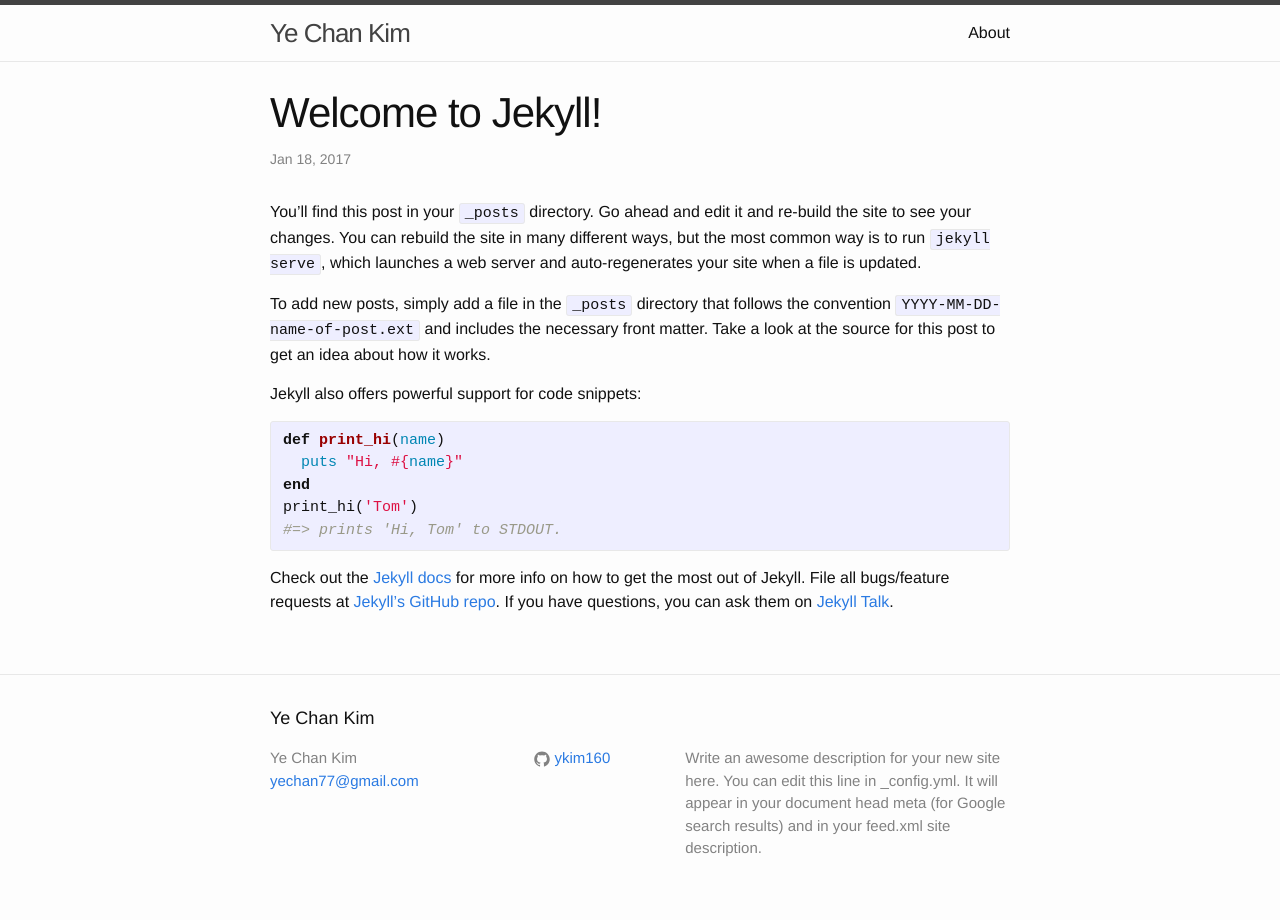
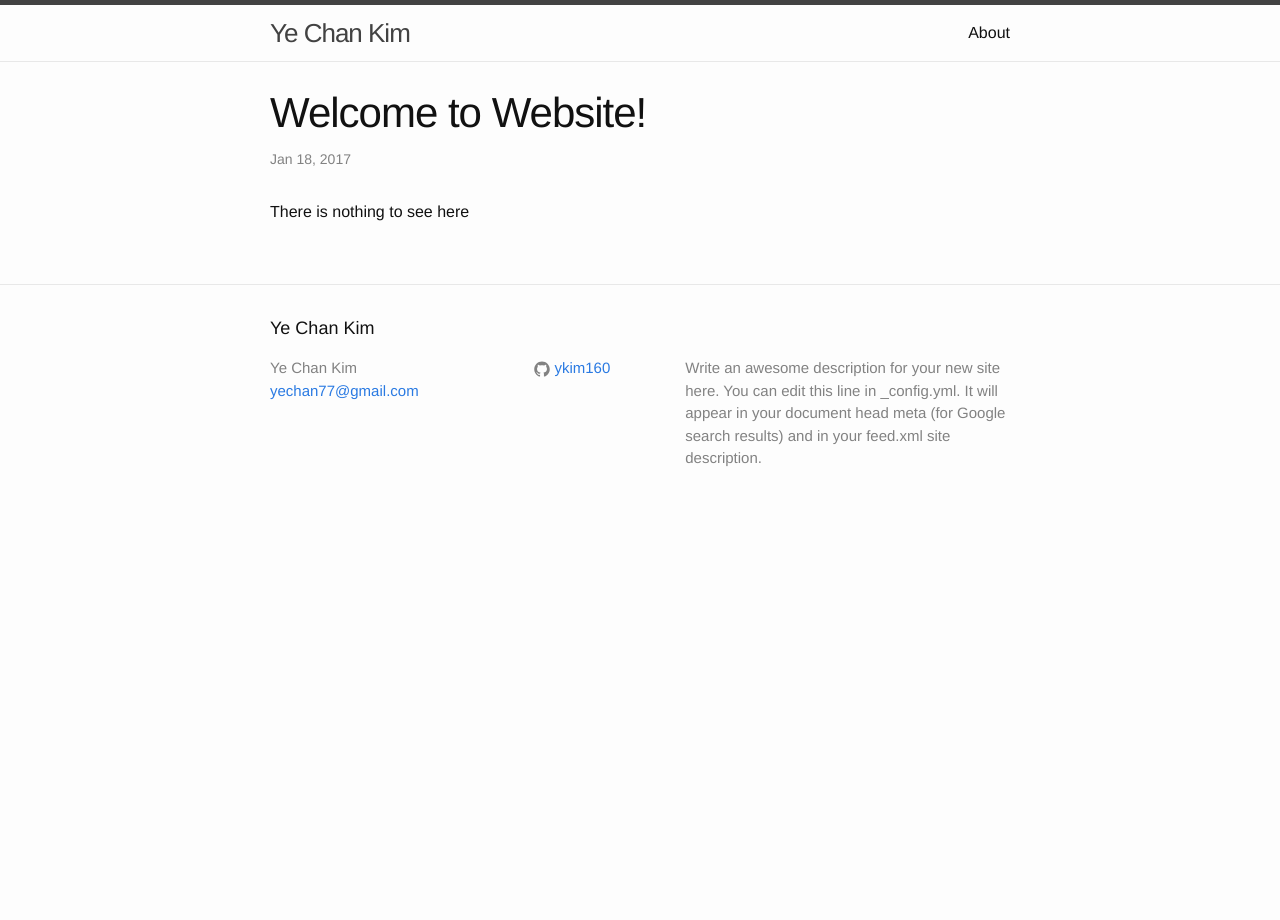
Before and after one commit to ykim160/test, a Jekyll site: the page built from _posts/2017-01-18-welcome-to-jekyll.markdown, in a window 1280 px wide. Built offline with Jekyll 4.4.1, drawn with Linux system fonts in a browser that asks for light colours.

Commit message:
Update 2017-01-18-welcome-to-jekyll.markdown

```diff
--- a/_posts/2017-01-18-welcome-to-jekyll.markdown
+++ b/_posts/2017-01-18-welcome-to-jekyll.markdown
@@ -1,25 +1,6 @@
 ---
 layout: post
-title:  "Welcome to Jekyll!"
+title:  "Welcome to Website!"
 date:   2017-01-18 02:03:44 -0500
-categories: jekyll update
 ---
-You’ll find this post in your `_posts` directory. Go ahead and edit it and re-build the site to see your changes. You can rebuild the site in many different ways, but the most common way is to run `jekyll serve`, which launches a web server and auto-regenerates your site when a file is updated.
-
-To add new posts, simply add a file in the `_posts` directory that follows the convention `YYYY-MM-DD-name-of-post.ext` and includes the necessary front matter. Take a look at the source for this post to get an idea about how it works.
-
-Jekyll also offers powerful support for code snippets:
-
-{% highlight ruby %}
-def print_hi(name)
-  puts "Hi, #{name}"
-end
-print_hi('Tom')
-#=> prints 'Hi, Tom' to STDOUT.
-{% endhighlight %}
-
-Check out the [Jekyll docs][jekyll-docs] for more info on how to get the most out of Jekyll. File all bugs/feature requests at [Jekyll’s GitHub repo][jekyll-gh]. If you have questions, you can ask them on [Jekyll Talk][jekyll-talk].
-
-[jekyll-docs]: http://jekyllrb.com/docs/home
-[jekyll-gh]:   https://github.com/jekyll/jekyll
-[jekyll-talk]: https://talk.jekyllrb.com/
+There is nothing to see here
```
